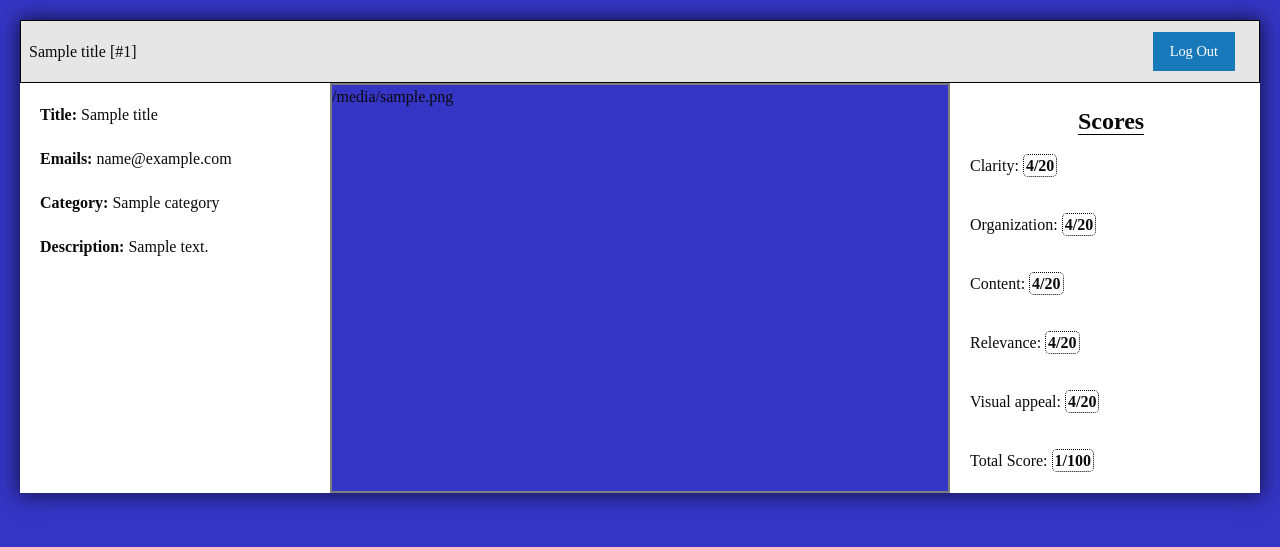
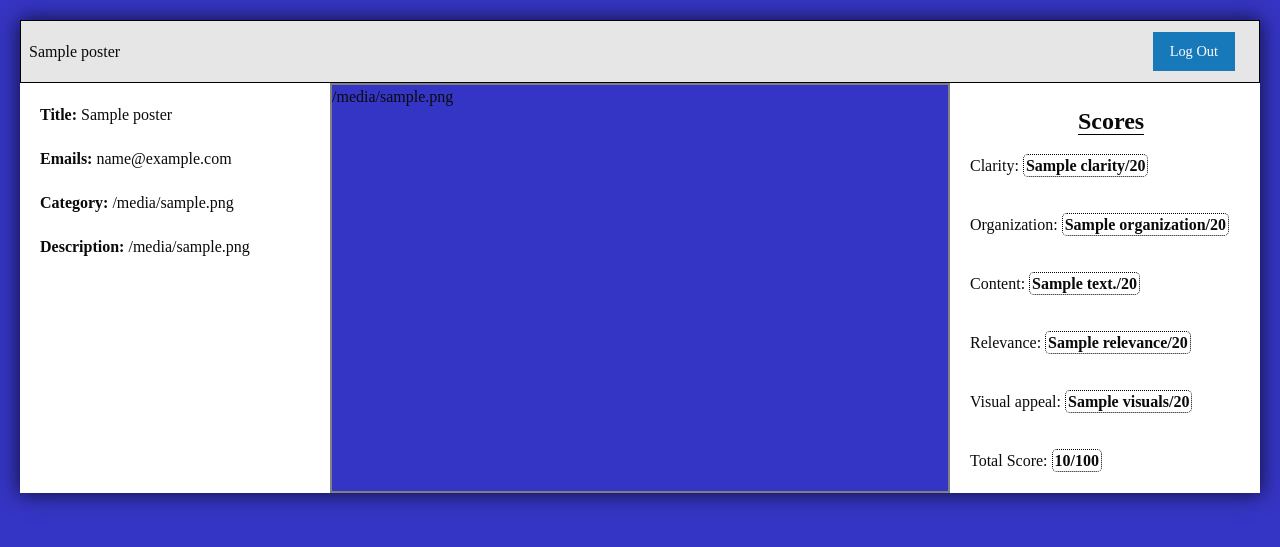
Before and after one commit to l-burrell/Team9, a Flask app: template templates/view_poster.html in a window 1280 px wide. Shown: the top 547 px of the page. Run offline with Flask 2, Linux system fonts and the light colour scheme; the template is opened without the code that fills it: most values are stand-ins (such as "Sample title", 1, 10 or a date in 2020); parts of the project's set-up code (start-up, migrations or seed data) failed here and were passed over; some libraries are stand-ins or nearby versions.

Commit message:
finished all the other pages, and changed the database

```diff
--- a/Database/CreateDatabase.py
+++ b/Database/CreateDatabase.py
@@ -14,7 +14,7 @@ def create_database():
         cur = conn.cursor()
 
         #Posters (poster_id, poster_title, poster_emails, poster_category, poster_description, poster_image)
-        posterQuery = "CREATE TABLE IF NOT EXISTS posters(poster_id INTEGER PRIMARY KEY AUTOINCREMENT, poster_title STRING NOT NULL, poster_emails STRING NOT NULL, poster_category STRING NOT NULL, poster_description STRING, poster_image BLOB);"
+        posterQuery = "CREATE TABLE IF NOT EXISTS posters(poster_id INTEGER PRIMARY KEY AUTOINCREMENT, poster_title STRING NOT NULL, poster_emails STRING NOT NULL, poster_category STRING NOT NULL, poster_description STRING, poster_image BLOB, is_rated STRING);"
         cur.execute(posterQuery)
 
         #Scores (score_id, clarity, organization, content, relevance, visual appeal)
--- a/main.py
+++ b/main.py
@@ -6,7 +6,7 @@ from Database import PosterDriver
 from Database.PosterDriver import PosterRetriever
 
 #Create routing blueprint
-ViewPoster_Routing = Blueprint('ViewPoster_Routing', __name__)
+# ViewPoster_Routing = Blueprint('ViewPoster_Routing', __name__)
 
 app = Flask(__name__)
 
@@ -44,7 +44,6 @@ def index():
                 return redirect(url_for('upload_poster', userID=account['user_id'], posterID=account['poster_id']))
             else:
                 return redirect(url_for('posters'))
-                # return redirect(url_for('posters', posterID=account['poster_id']))
 
 
 
@@ -82,7 +81,8 @@ def register():
 @app.route('/judge/posters', methods=('GET', 'POST'))
 def posters():
     conn = poster_db()
-    all_posters = conn.execute('SELECT * FROM posters').fetchall()
+    is_rated = 'false'
+    all_posters = conn.execute('SELECT * FROM posters WHERE is_rated = ?', (is_rated,)).fetchall()
     conn.close()
     return render_template('posters.html', all_posters=all_posters, count=len(all_posters))
 
@@ -92,7 +92,6 @@ def posters():
 @app.route('/judge/posters/<posterID>', methods=('GET', 'POST'))
 def rate_poster(posterID):
     if request.method == 'GET':
-        # posterID = request.args['posterID']
         conn = poster_db()
         poster = conn.execute('SELECT * FROM posters WHERE poster_id = ?', (posterID,)).fetchone()
         conn.close()
@@ -100,20 +99,17 @@ def rate_poster(posterID):
         return render_template('judge_poster.html', poster=poster)
     else:
         conn = poster_db()
-        poster = conn.execute('SELECT * FROM posters WHERE poster_id = ?', (posterID,)).fetchone()
-        print('creating a new score for poster with id:', posterID)
-        # create the scoring
         clarity = request.form['clarity']
         organization = request.form['organization']
         content = request.form['content']
         relevance = request.form['relevance']
         visuals = request.form['visuals']
-
-
-        # TODO:
-        # insert the scoring into the database, and connect to the posters table....
-
-
+        is_rated = 'true'
+        conn.execute("""INSERT INTO scores (poster_id, clarity, organization, content, relevance, visuals) VALUES (?, ?, ?, ?, ?, ?)""",
+                    (posterID, clarity, organization, content, relevance, visuals))
+        conn.commit()
+        conn.execute('UPDATE posters SET is_rated = ? WHERE poster_id = ?', (is_rated, posterID,))
+        conn.commit()
         return redirect(url_for('posters'))
 
 
@@ -129,14 +125,13 @@ def upload_poster():
             return render_template('upload_poster.html')
         else:
             return redirect(url_for('view_poster', posterID=posterID))
-            # return render_template('view_poster.html', posterID=posterID)
     else:
-        # create the poster
         poster_title = request.form['title']
         poster_emails = request.form['group_members']
         poster_category = request.form['category']
         poster_description = request.form['description']
         poster_image = request.form['image']
+        is_rated = 'false'
 
         # testing data
         # poster_title = 'test title'
@@ -146,8 +141,8 @@ def upload_poster():
         # poster_image = 'test image'
 
         conn = poster_db()
-        conn.execute("""INSERT INTO posters (poster_title, poster_emails, poster_category, poster_description, poster_image) VALUES (?, ?, ?, ?, ?)""",
-                    (poster_title, poster_emails, poster_category, poster_description, poster_image))
+        conn.execute("""INSERT INTO posters (poster_title, poster_emails, poster_category, poster_description, poster_image, is_rated) VALUES (?, ?, ?, ?, ?, ?)""",
+                    (poster_title, poster_emails, poster_category, poster_description, poster_image, is_rated))
         conn.commit()
         poster = conn.execute('SELECT * FROM posters WHERE poster_title = ?', (poster_title,)).fetchone()
         conn.commit()
@@ -162,9 +157,12 @@ def upload_poster():
 @app.route('/contestant/view_poster/<posterID>', methods=('GET', 'POST'))
 def view_poster(posterID):
     conn = poster_db()
-    poster = conn.execute('SELECT * FROM posters WHERE poster_id = ?', (posterID,)).fetchall()
+    poster = conn.execute('SELECT * FROM posters WHERE poster_id = ?', (posterID,)).fetchone()
+    conn.commit()
+    score = conn.execute('SELECT * FROM scores WHERE poster_id = ?', (posterID,)).fetchone()
+    conn.commit()
     conn.close()
-    return render_template('view_poster.html', poster=poster)
+    return render_template('view_poster.html', poster=poster, score=score)
 
 
 
--- a/templates/view_poster.html
+++ b/templates/view_poster.html
@@ -8,10 +8,11 @@
         <title>Poster Display</title>
     </head>
     <body>
+        {% block content %}
         <div class=top-bar id=navbar>
             <div class="top-bar-left">
                 <ul class="dropdown menu" data-dropdown-menu>
-                    <li id="title">{{ title }} [#{{ id }}]</li>
+                    <li id="title">{{ poster['poster_title'] }}</li>
                 </ul>
             </div>
             <div class="top-bar-right">
@@ -23,10 +24,10 @@
         <div id="body">
             <div class="grid-x">
                 <div id="information" class="small-12 medium-3 large-3">
-                    <div id="infosection"><p1><b>Title: </b></p1><p4>{{ title }}</p4><br></div>
-                    <div id="infosection"><p1><b>Emails: </b></p1><p4>{{ emails }}</p4><br></div>
-                    <div id="infosection"><p1><b>Category: </b></p1><p4> {{ category }}</p4><br></div>
-                    <div id="infosection"><p1><b>Description: </b></p1><p4> {{ description }} </p4><br></div>
+                    <div id="infosection"><p1><b>Title: </b></p1><p4>{{ poster['poster_title'] }}</p4><br></div>
+                    <div id="infosection"><p1><b>Emails: </b></p1><p4>{{ poster['poster_emails'] }}</p4><br></div>
+                    <div id="infosection"><p1><b>Category: </b></p1><p4> {{ poster['poster_category'] }}</p4><br></div>
+                    <div id="infosection"><p1><b>Description: </b></p1><p4> {{ poster['poster_description'] }} </p4><br></div>
                 </div>
                 <div id="imagecontainer" class="small-12 medium-6 large-6">
                     {{ image | safe }}
@@ -34,15 +35,16 @@
                 <div id="scores" class="small-12 medium-3 large-3">
                     <p1 id="scoretitle"><b>Scores</b></p1>
                     <div>
-                        <div id="scoresection"><p1>Clarity:  </p1><p4 id="score"><b>{{ clarity_rating }}/20</b></p4></div>
-                        <div id="scoresection"><p1>Organization:  </p1><p4 id="score"><b>{{ organization_rating }}/20</b></p4></div>
-                        <div id="scoresection"><p1>Content:  </p1><p4 id="score"><b>{{ content_rating }}/20</b></p4></div>
-                        <div id="scoresection"><p1>Relevance:  </p1><p4 id="score"><b>{{ relevance_rating }}/20</b></p4></div>
-                        <div id="scoresection"><p1>Visual appeal:  </p1><p4 id="score"><b>{{ visuals_rating }}/20</b></p4></div>
-                        <div id="scoresection"><p1>Total Score:  </p1><p4 id="score"><b>{{ total_rating }}/100</b></p4></div>
+                        <div id="scoresection"><p1>Clarity:  </p1><p4 id="score"><b>{{ score['clarity'] }}/20</b></p4></div>
+                        <div id="scoresection"><p1>Organization:  </p1><p4 id="score"><b>{{ score['organization'] }}/20</b></p4></div>
+                        <div id="scoresection"><p1>Content:  </p1><p4 id="score"><b>{{ score['content'] }}/20</b></p4></div>
+                        <div id="scoresection"><p1>Relevance:  </p1><p4 id="score"><b>{{ score['relevance'] }}/20</b></p4></div>
+                        <div id="scoresection"><p1>Visual appeal:  </p1><p4 id="score"><b>{{ score['visuals'] }}/20</b></p4></div>
+                        <div id="scoresection"><p1>Total Score:  </p1><p4 id="score"><b>{{ score['clarity'] + score['organization'] + score['content'] + score['relevance'] + score['visuals']}}/100</b></p4></div>
                     </div>
                 </div>
             </div>
         </div>
+        {% endblock %}
     </body>
 </html>
```
Also changed, not shown: PosterDatabase.db.
